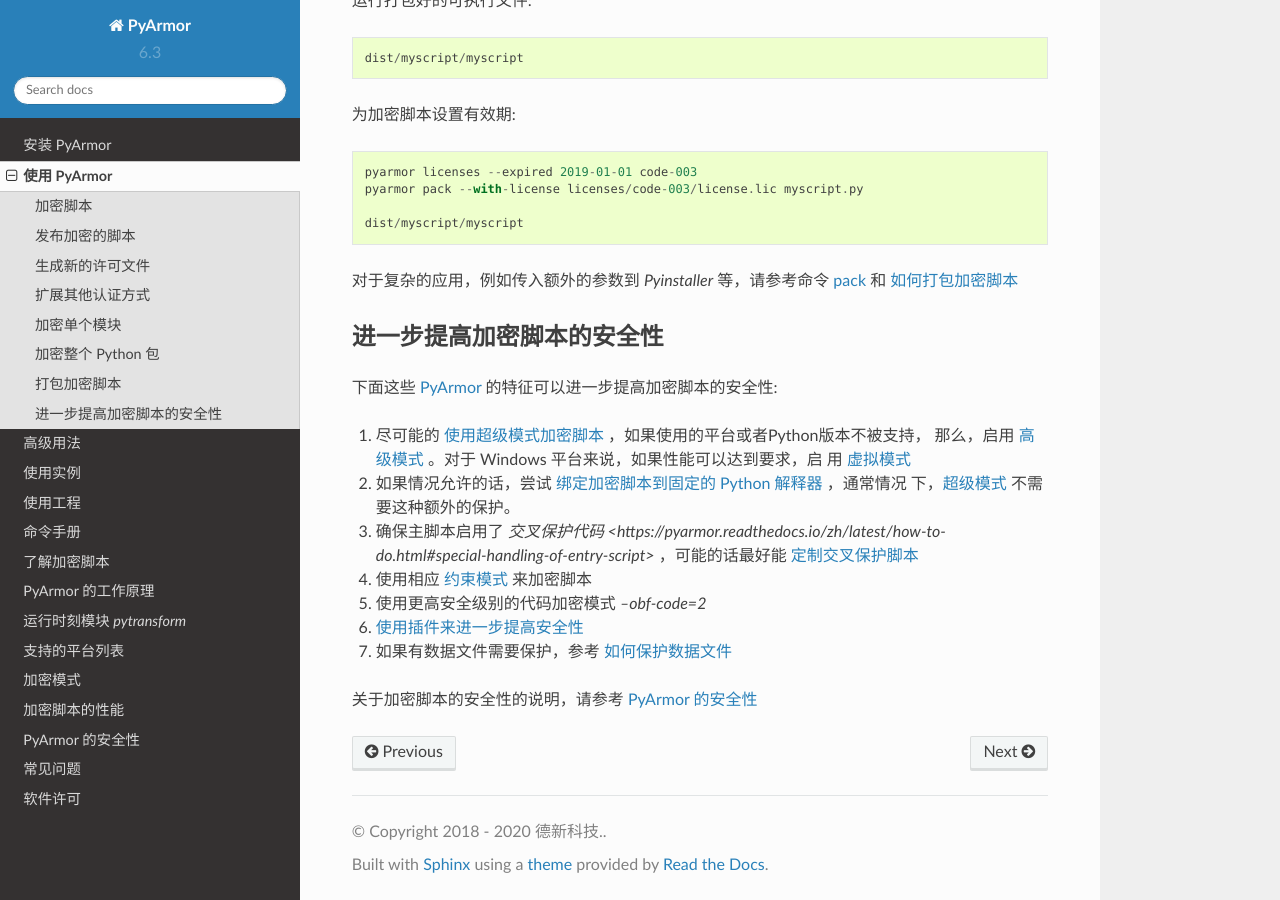
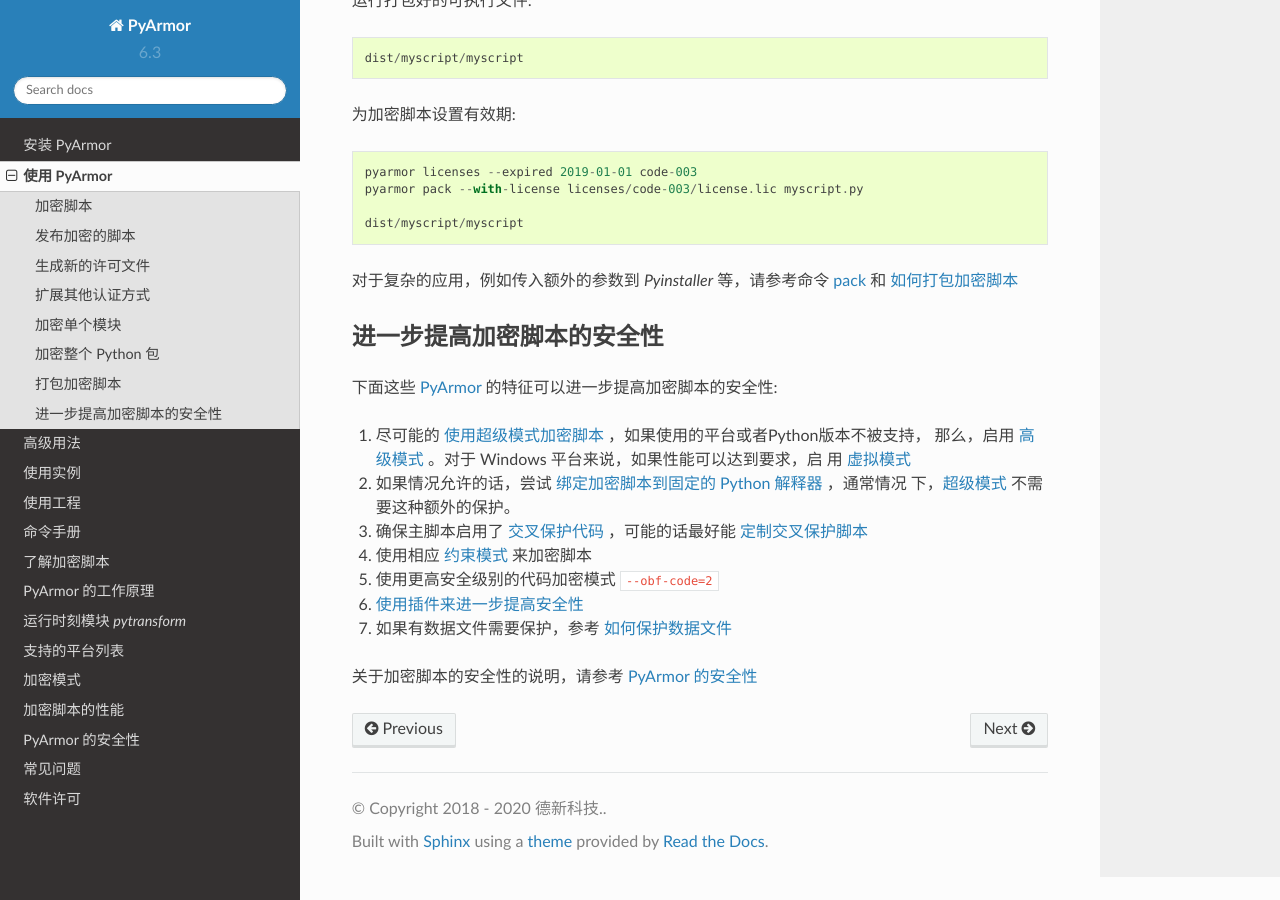
Before and after one commit to dashingsoft/pyarmor-docs-zh, a Sphinx documentation site: the page built from docs/usage.rst, in a window 1280 px wide and 900 px high, scrolled down 4563 px. Built offline with Sphinx 7.4.7 and the Read the Docs theme 2.0.0, drawn with Linux system fonts in a browser that asks for light colours.

Commit message:
Refine format

```diff
--- a/docs/usage.rst
+++ b/docs/usage.rst
@@ -205,9 +205,9 @@
    用 :ref:`虚拟模式`
 2. 如果情况允许的话，尝试 :ref:`绑定加密脚本到固定的 Python 解释器` ，通常情况
    下，:ref:`超级模式` 不需要这种额外的保护。
-3. 确保主脚本启用了 `交叉保护代码 <https://pyarmor.readthedocs.io/zh/latest/how-to-do.html#special-handling-of-entry-script>` ，可能的话最好能 :ref:`定制交叉保护脚本`
+3. 确保主脚本启用了 `交叉保护代码 <https://pyarmor.readthedocs.io/zh/latest/how-to-do.html#special-handling-of-entry-script>`_ ，可能的话最好能 :ref:`定制交叉保护脚本`
 4. 使用相应 :ref:`约束模式` 来加密脚本
-5. 使用更高安全级别的代码加密模式 `--obf-code=2`
+5. 使用更高安全级别的代码加密模式 ``--obf-code=2``
 6. :ref:`使用插件来进一步提高安全性`
 7. 如果有数据文件需要保护，参考 :ref:`如何保护数据文件`
 
```
